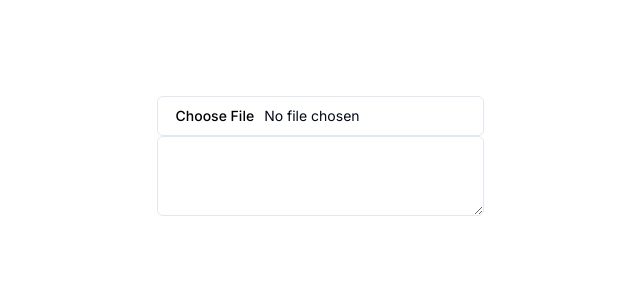
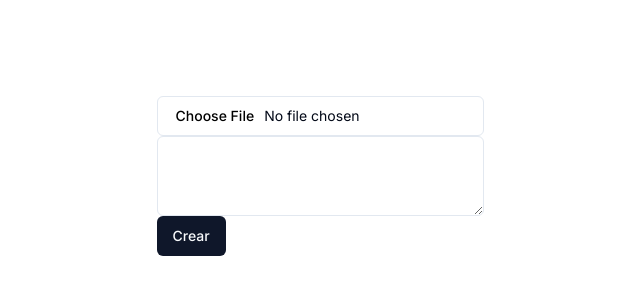
Before and after one commit to LuisArielRetanaHernadez/replicate, a Next.js app: page / in a window 1280 px wide. Shown: the top 300 px of the page, without its empty margins (320-960 px from the left). Built offline with nearby package versions, Linux system fonts and the light colour scheme.

Commit message:
agregando el componente Button de shadc

```diff
--- a/src/app/page.tsx
+++ b/src/app/page.tsx
@@ -1,3 +1,4 @@
+import { Button } from "@/components/ui/button";
 import { Input } from "@/components/ui/input";
 import { Textarea } from "@/components/ui/textarea";
 import Image from "next/image";
@@ -8,6 +9,7 @@ export default function Home() {
       <form>
         <Input type="file" accept="image/*"/>
         <Textarea />
+        <Button>Crear</Button>
       </form>
     </main>
   );
```
